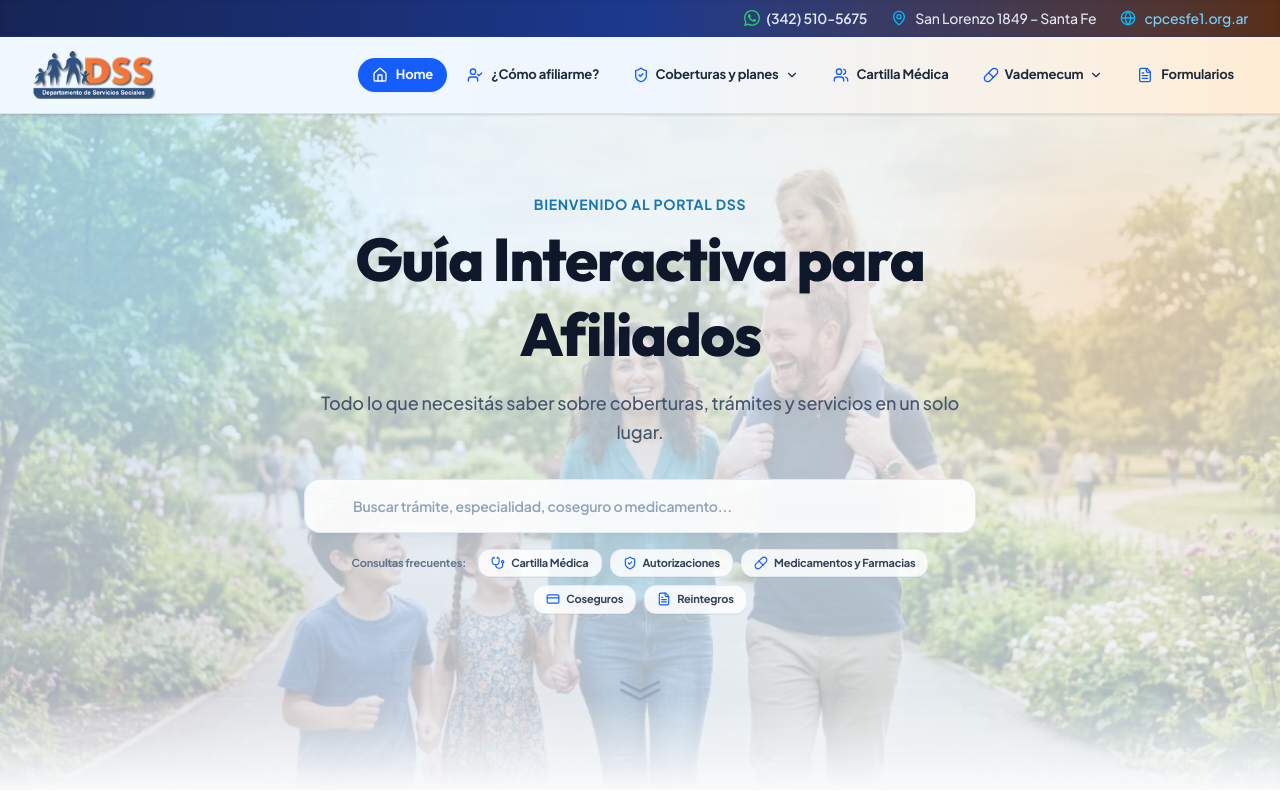
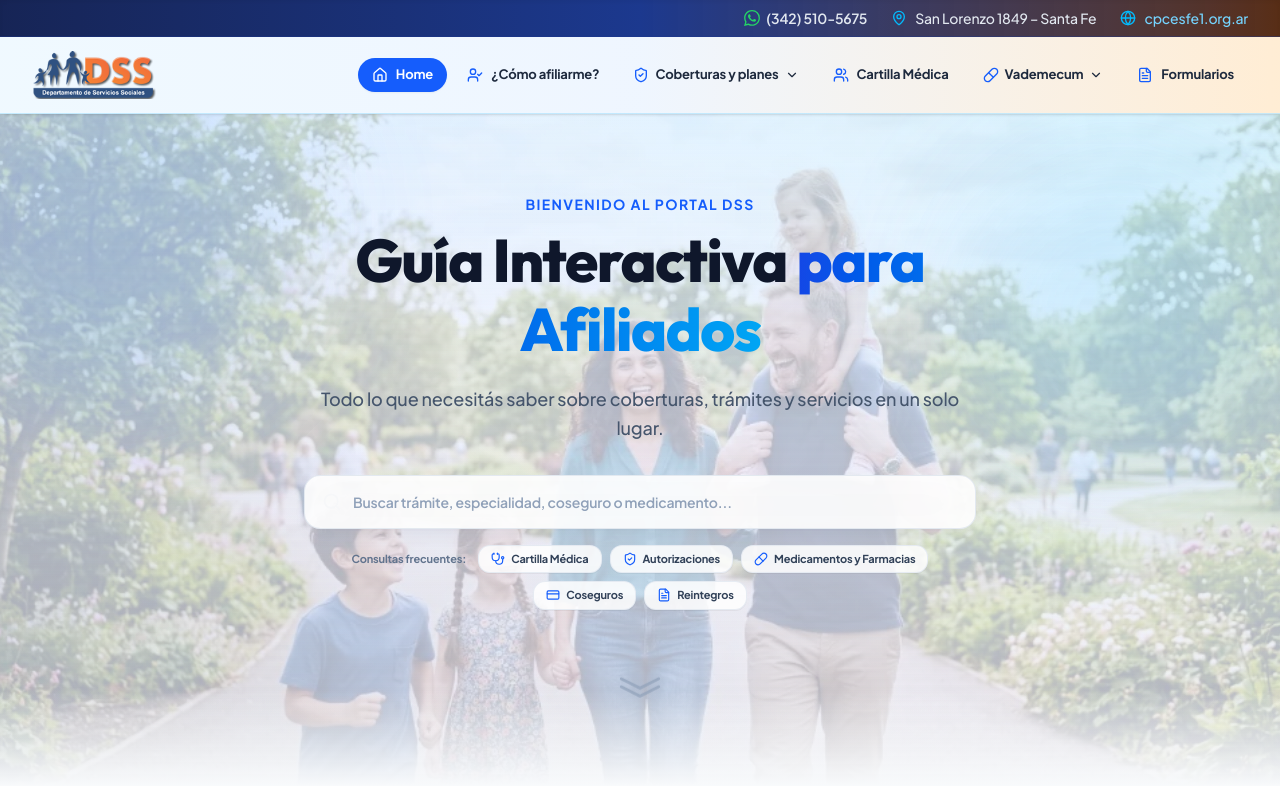
Before and after one commit to KarimServin/guia-interactiva-dss, a Next.js app: page / in a window 1280 px wide. Shown: the top 800 px of the page. Built offline with nearby package versions, Linux system fonts and the light colour scheme.

Commit message:
Enhance hero typography and replace amber background tones with institutional blue/slate tones

```diff
--- a/src/components/HeroSection.tsx
+++ b/src/components/HeroSection.tsx
@@ -37,21 +37,21 @@ export const HeroSection: React.FC<HeroSectionProps> = ({
       />
 
       {/* Rich Institutional Color Overlays for Depth & Elegance */}
-      <div className="absolute inset-0 z-0 bg-gradient-to-tr from-blue-900/10 via-sky-500/5 to-amber-500/10 pointer-events-none" />
+      <div className="absolute inset-0 z-0 bg-gradient-to-tr from-blue-900/10 via-indigo-500/5 to-sky-400/10 pointer-events-none" />
       <div className="absolute inset-x-0 bottom-0 h-24 bg-gradient-to-t from-slate-50 to-transparent pointer-events-none" />
 
       {/* Decorative Ambient Light Orbs */}
-      <div className="pointer-events-none absolute -top-20 -left-20 w-96 h-96 rounded-full bg-sky-300/30 blur-3xl" />
-      <div className="pointer-events-none absolute top-10 right-0 w-80 h-80 rounded-full bg-orange-300/25 blur-3xl" />
+      <div className="pointer-events-none absolute -top-20 -left-20 w-96 h-96 rounded-full bg-blue-400/20 blur-3xl" />
+      <div className="pointer-events-none absolute top-10 right-0 w-80 h-80 rounded-full bg-sky-300/20 blur-3xl" />
 
       <div className="max-w-4xl mx-auto relative z-10">
         {/* Main Title & Subtitle */}
         <div className="text-center max-w-3xl mx-auto mb-8">
-          <p className="text-xs sm:text-sm font-bold uppercase tracking-wider text-sky-700/90 mb-2">
+          <p className="text-xs sm:text-sm font-bold uppercase tracking-widest text-blue-600 mb-3">
             Bienvenido al Portal DSS
           </p>
-          <h1 className="font-heading text-3xl sm:text-5xl lg:text-6xl font-extrabold tracking-tight leading-tight mb-4 text-slate-900">
-            Guía Interactiva para Afiliados
+          <h1 className="font-heading text-4xl sm:text-5xl lg:text-6xl font-extrabold tracking-tight leading-[1.15] mb-5 text-slate-900">
+            Guía Interactiva <span className="text-transparent bg-clip-text bg-gradient-to-r from-blue-700 to-sky-500">para Afiliados</span>
           </h1>
 
           <p className="text-slate-600 text-base sm:text-lg font-medium max-w-2xl mx-auto leading-relaxed">
```
Also changed, not shown: 1 other file (tests, documents, lock files or other folders).
